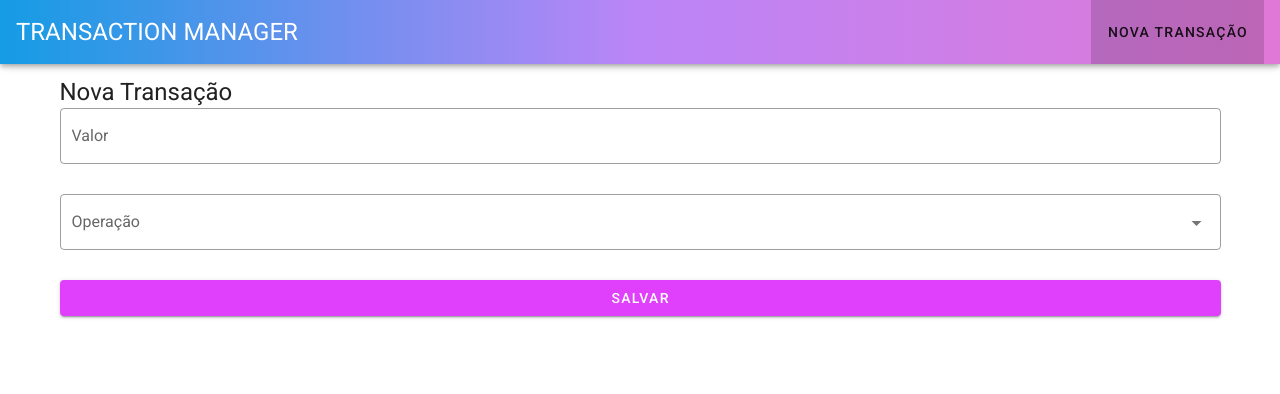
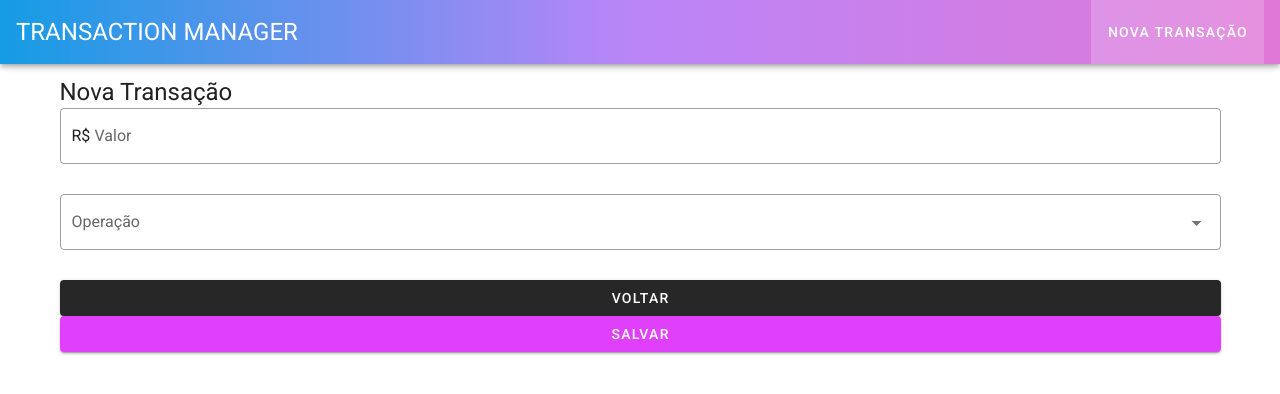
Before and after one commit to fabiomferreira/transactions-manager, a Vue app: page /new-transaction in a window 1280 px wide. Shown: the top 394 px of the page. Built offline with nearby package versions, Linux system fonts and the light colour scheme.

Commit message:
Save transaction

```diff
--- a/src/App.vue
+++ b/src/App.vue
@@ -6,19 +6,51 @@
       </v-toolbar-title>
       <v-spacer></v-spacer>
       <v-toolbar-items>
-        <v-btn text to="/new-transaction">Nova Transação</v-btn>
+        <v-btn
+          to="/new-transaction"
+          text
+          color="white"
+        >Nova Transação</v-btn>
       </v-toolbar-items>
     </v-app-bar>
 
     <v-content>
       <router-view />
     </v-content>
+    <v-snackbar
+      v-model="snackbar"
+      top
+    >
+      {{ getTextSnackbar }}
+      <v-btn
+        color="pink"
+        text
+        @click="closeSnackbar()"
+      >
+        Fechar
+      </v-btn>
+    </v-snackbar>
   </v-app>
 </template>
 
 <script>
+import {mapGetters, mapActions} from 'vuex';
 export default {
   name: 'App',
+  computed: {
+    ...mapGetters(['getSnackbar', 'getTextSnackbar']),
+    snackbar: {
+      get() {
+        return this.getSnackbar
+      },
+      set() {
+        return this.closeSnackbar()
+      }
+    }
+  },
+  methods: {
+    ...mapActions(['closeSnackbar'])
+  }
 };
 </script>
 
--- a/src/store.js
+++ b/src/store.js
@@ -5,12 +5,32 @@ Vue.use(Vuex);
 
 export default new Vuex.Store({
   state: {
-
+    snackbar: false,
+    textSnackbar: '',
+  },
+  getters: {
+    getSnackbar(state) {
+      return state.snackbar;
+    },
+    getTextSnackbar(state) {
+      return state.textSnackbar;
+    },
   },
   mutations: {
-
+    setSnackbar(state, value) {
+      state.snackbar = value;
+    },
+    setTextSnackbar(state, value) {
+      state.textSnackbar = value;
+    },
   },
   actions: {
-
+    openSnackbar({ commit }, text) {
+      commit('setSnackbar', true);
+      commit('setTextSnackbar', text);
+    },
+    closeSnackbar({ commit }) {
+      commit('setSnackbar', false);
+    },
   },
 });
--- a/src/views/Home.vue
+++ b/src/views/Home.vue
@@ -1,13 +1,13 @@
 <template>
-  <HelloWorld />
+  <TransactionList />
 </template>
 
 <script>
-import HelloWorld from '../components/HelloWorld';
+import TransactionList from './TransactionList'
 
 export default {
   components: {
-    HelloWorld,
+    TransactionList,
   },
 };
 </script>
--- /dev/null
+++ b/src/views/TransactionList.vue
@@ -0,0 +1,15 @@
+<template>
+  <v-container>
+      <h1 class="headline">Lista de Transações</h1>
+  </v-container>
+</template>
+
+<script>
+export default {
+    name: 'TransactionList'
+}
+</script>
+
+<style>
+
+</style>
--- a/src/views/TransactionRegistration.vue
+++ b/src/views/TransactionRegistration.vue
@@ -1,12 +1,13 @@
 <template>
   <v-container>
       <h1 class="headline">Nova Transação</h1>
-      <v-form>
+      <v-form v-model="valid">
         <v-text-field
           v-model="transactionValue"
           @input="formatMoney"
           label="Valor"
           :rules="valueRules"
+          prefix="R$"
           color="blue darken-3"
           required
           outlined
@@ -21,6 +22,13 @@
           outlined
         ></v-select>
         <v-btn
+          @click="$router.go(-1)"
+          block
+          dark
+        >
+          Voltar
+        </v-btn>
+        <v-btn
           @click="save"
           block
           color="purple accent-2"
@@ -33,27 +41,48 @@
 </template>
 
 <script>
+import {mapActions} from 'vuex';
+
 export default {
     name: 'TransactionRegistration',
     data: () => ({
+      valid: false,
       transactionType: null,
       transactionValue: '',
       valueRules: [v => !!v || 'Valor é obrigatório'],
       typeRules: [v => !!v || 'Tipo é obrigatório'],
     }),
     methods: {
+      ...mapActions(['openSnackbar']),
       formatMoney(eventValue) {
         const value = eventValue
         const onlyNumbersValue = value.replace(/\D/g, '') || '0'
         const moneyValue = (parseFloat(onlyNumbersValue) / 100).toLocaleString('pt-BR', {
-          style: 'currency',
-          currency: 'BRL',
           minimumFractionDigits: 2
         })
         this.transactionValue = moneyValue
       },
       save() {
-        this.$router.push({name: 'home'})
+        if(!this.valid) {
+          this.openSnackbar('Existem campos inválidos ou obrigatórios')
+          return;
+        }
+        try {
+          let transactions = JSON.parse(localStorage.getItem('transactions')) || []
+          transactions = [
+            {
+              value: this.transactionValue,
+              type: this.transactionType
+            },
+            ...transactions
+          ]
+          localStorage.setItem('transactions', JSON.stringify(transactions))
+          this.openSnackbar('Transação salva com sucesso!')
+          this.$router.push({name: 'home'})
+        } catch(e) {
+          this.openSnackbar('Erro ao salvar transação!')
+          console.error(e)
+        }
       },
     }
 }
```
